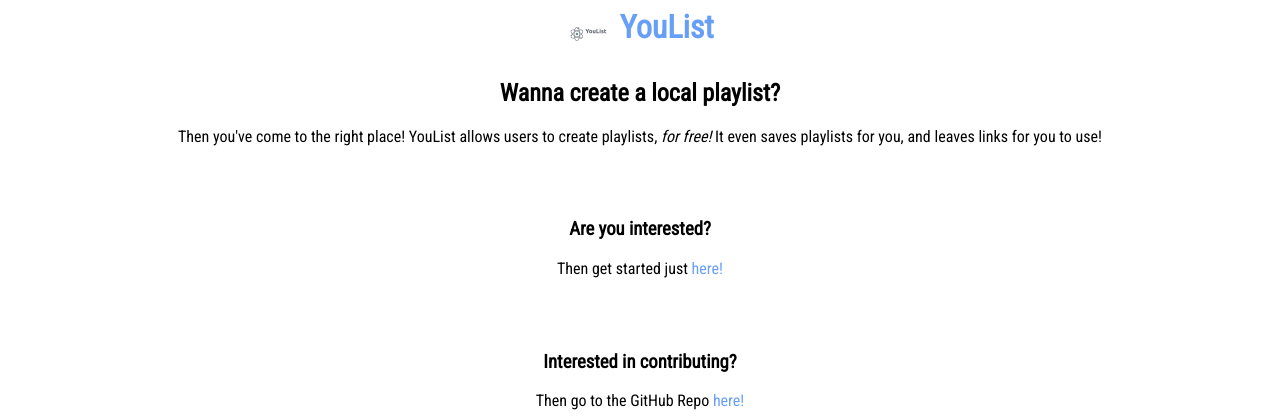
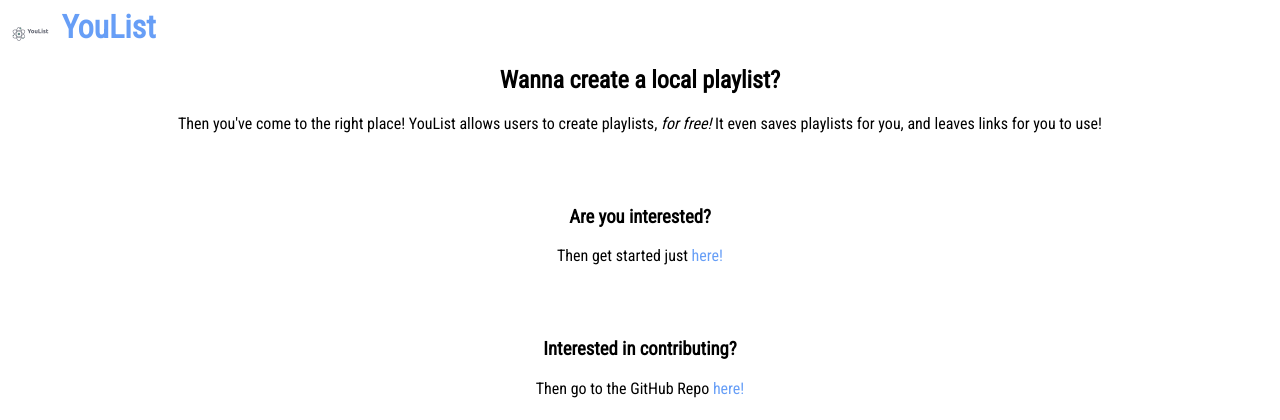
Before and after one commit to kokonut27/YouList, a Flask app: page / in a window 1280 px wide. Shown: the top 420 px of the page. Run offline with Flask 2, Linux system fonts and the light colour scheme.

Commit message:
chore: update title header

```diff
--- a/static/styles.css
+++ b/static/styles.css
@@ -42,3 +42,7 @@ a:hover {
   background-color: whitesmoke;
   cursor: pointer;
 }
+
+div#header {
+  float: left;
+}
--- a/templates/index.html
+++ b/templates/index.html
@@ -8,10 +8,14 @@
     <link href="{{ url_for('static', filename='styles.css') }}" rel="stylesheet"/>
   </head>
   <body>
-    <a href="{{ url_for('index') }}">
-      <img src="{{ url_for('static', filename='logo.png') }}" height="50" width="50" style="border-radius: 50%; vertical-align: middle;"/>
-      <h1 style="display: inline">YouList</h1>
-    </a>
+    <div id="header">
+      <a href="{{ url_for('index') }}">
+        <img src="{{ url_for('static', filename='logo.png') }}" height="50" width="50" style="border-radius: 50%; vertical-align: middle;"/>
+        <h1 style="display: inline">YouList</h1>
+      </a>
+    </div>
+
+    <br><br>
 
     <h2>Wanna create a local playlist?</h2>
     <p>Then you've come to the right place! YouList allows users to create playlists, <em>for free!</em> It even saves playlists for you, and leaves links for you to use!</p>
```
Also changed, not shown: templates/create.html (+6 -4 lines), templates/edit.html (+6 -4 lines), templates/home.html (+6 -4 lines).
